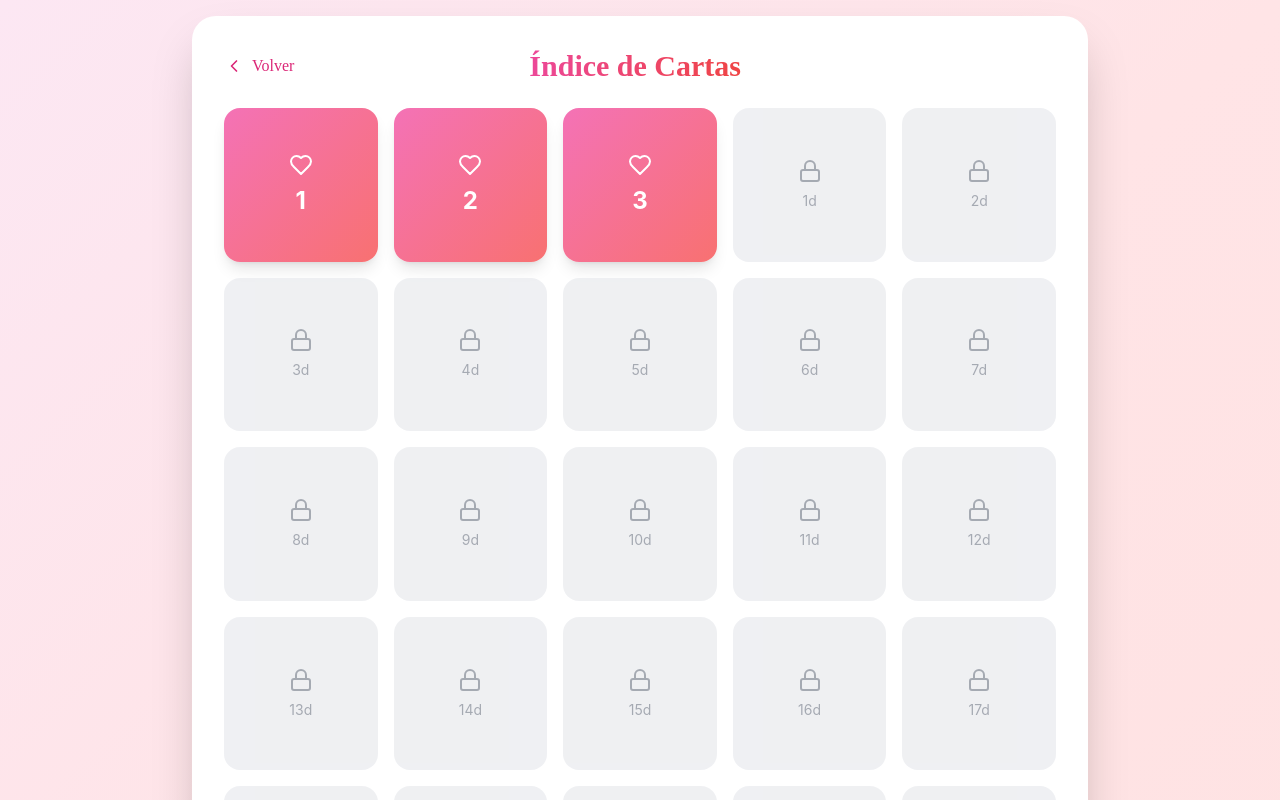
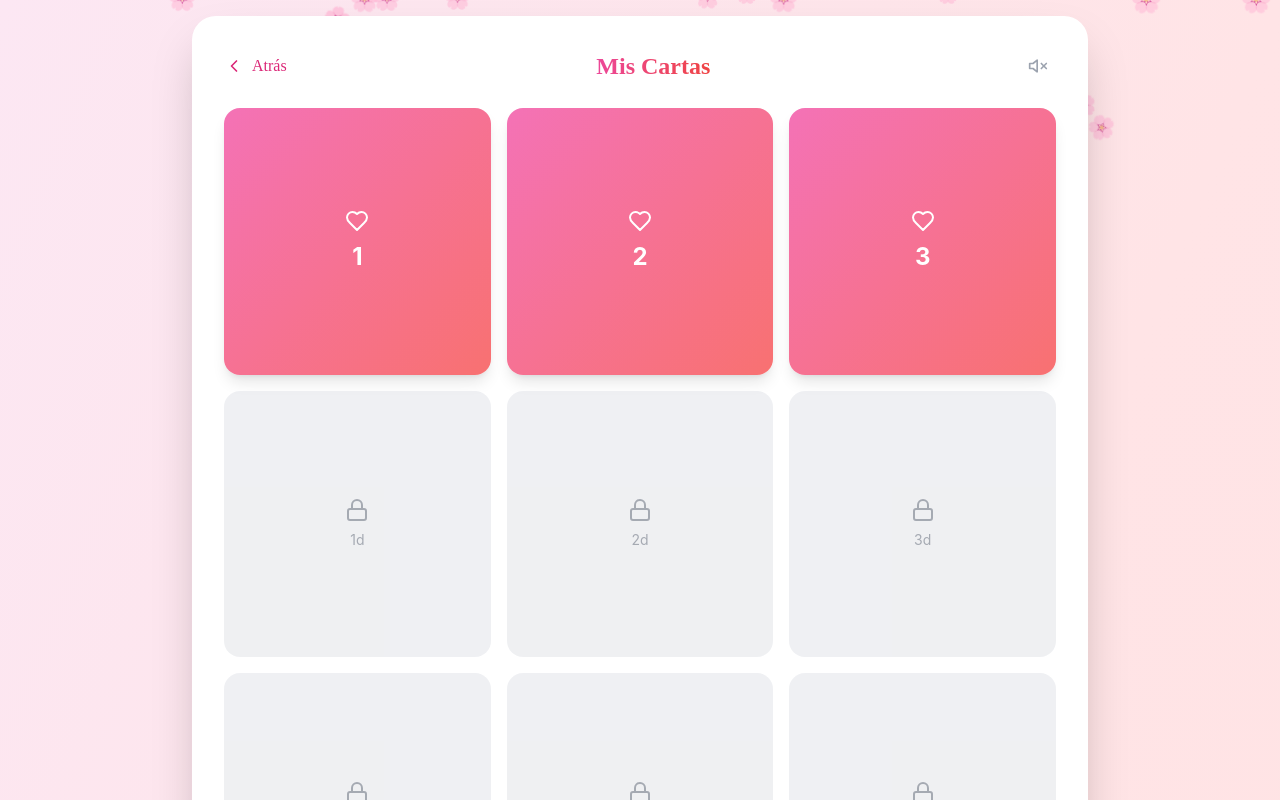
Before and after one commit to ARengifot/cartas, a React (Vite) app in the folder cartas/: page / in a window 1280 px wide. Both pictures are taken after a click on the button "Abrir el Libro". Shown: the top 800 px of the page. Built offline with nearby package versions, Linux system fonts and the light colour scheme.

Commit message:
Add falling petals to all views, integrate background music with toggle buttons

```diff
--- /dev/null
+++ b/cartas/src/components/FallingPetals.tsx
@@ -0,0 +1,39 @@
+import React from 'react';
+
+const FallingPetals: React.FC = () => {
+  return (
+    <>
+      <div className="fixed inset-0 pointer-events-none overflow-hidden z-0">
+        {Array.from({ length: 25 }).map((_, i) => (
+          <div
+            key={i}
+            className="absolute animate-fall text-pink-300 opacity-70"
+            style={{
+              left: `${Math.random() * 100}%`,
+              top: `-20px`,
+              fontSize: `${16 + Math.random() * 12}px`,
+              animation: `fall ${10 + Math.random() * 8}s linear infinite`,
+              animationDelay: `${i * 0.5}s`,
+            }}
+          >
+            🌸
+          </div>
+        ))}
+      </div>
+      <style>{`
+        @keyframes fall {
+          0% {
+            transform: translateY(0px) rotate(0deg);
+            opacity: 0.8;
+          }
+          100% {
+            transform: translateY(100vh) rotate(360deg);
+            opacity: 0;
+          }
+        }
+      `}</style>
+    </>
+  );
+};
+
+export default FallingPetals;
--- /dev/null
+++ b/cartas/src/hooks/useBackgroundMusic.ts
@@ -0,0 +1,54 @@
+import { useEffect, useRef, useState } from 'react';
+
+const useBackgroundMusic = () => {
+  const audioRef = useRef<HTMLAudioElement | null>(null);
+  const [isPlaying, setIsPlaying] = useState(false);
+
+  useEffect(() => {
+    // Crear un elemento audio si no existe
+    if (!audioRef.current) {
+      const audio = new Audio();
+      audio.loop = true;
+      audio.volume = 0.3; // 30% de volumen
+
+      // Usar música ambient de fondo (puedes cambiar esto por tu propia URL)
+      // Esta es una música libre de copyright romantic
+      audio.src = 'https://assets.mixkit.co/active_storage/sfx/2718/2718-preview.mp3';
+
+      audioRef.current = audio;
+    }
+
+    // Intentar reproducir
+    const playAudio = () => {
+      if (audioRef.current && !isPlaying) {
+        audioRef.current.play().then(() => {
+          setIsPlaying(true);
+        }).catch((err) => {
+          console.log('Audio autoplay prevented:', err);
+          // Los navegadores modernos previenen autoplay, necesita interacción del usuario
+        });
+      }
+    };
+
+    // Reproducir con un pequeño delay
+    const timer = setTimeout(playAudio, 500);
+
+    return () => clearTimeout(timer);
+  }, []);
+
+  const toggleMusic = () => {
+    if (audioRef.current) {
+      if (isPlaying) {
+        audioRef.current.pause();
+        setIsPlaying(false);
+      } else {
+        audioRef.current.play();
+        setIsPlaying(true);
+      }
+    }
+  };
+
+  return { isPlaying, toggleMusic, audioRef };
+};
+
+export default useBackgroundMusic;
--- a/cartas/src/romantic-letter-book.tsx
+++ b/cartas/src/romantic-letter-book.tsx
@@ -1,5 +1,45 @@
 import React, { useState, useEffect } from 'react';
-import { Heart, Lock, BookOpen, ChevronLeft, ChevronRight, Sparkles } from 'lucide-react';
+import { Heart, Lock, BookOpen, ChevronLeft, ChevronRight, Sparkles, Volume2, VolumeX } from 'lucide-react';
+
+// Simple music management hook
+const useBackgroundMusic = () => {
+  const [isPlaying, setIsPlaying] = useState(false);
+  const audioRef = React.useRef<HTMLAudioElement | null>(null);
+
+  useEffect(() => {
+    // Create audio element if it doesn't exist
+    if (!audioRef.current) {
+      audioRef.current = new Audio();
+      audioRef.current.loop = true;
+      audioRef.current.volume = 0.3; // 30% volume
+      audioRef.current.src = 'https://assets.mixkit.co/active_storage/sfx/2717/2717-preview.mp3'; // Soft background music
+    }
+
+    return () => {
+      if (audioRef.current) {
+        audioRef.current.pause();
+      }
+    };
+  }, []);
+
+  const toggleMusic = async () => {
+    if (!audioRef.current) return;
+
+    try {
+      if (isPlaying) {
+        audioRef.current.pause();
+        setIsPlaying(false);
+      } else {
+        await audioRef.current.play();
+        setIsPlaying(true);
+      }
+    } catch (error) {
+      console.log('Autoplay blocked by browser. Click again to play.');
+    }
+  };
+
+  return { isPlaying, toggleMusic };
+};
 
 // Componente de Partículas flotantes
 const FloatingPetals = () => {
@@ -91,8 +131,7 @@ const LoveLetterBook = () => {
   const [selectedLetter, setSelectedLetter] = useState(null);
   const [pageTransition, setPageTransition] = useState(false);
   const [showParticles, setShowParticles] = useState(true);
-  const [musicPlaying, setMusicPlaying] = useState(true);
-  const audioRef = React.useRef(null);
+  const { isPlaying, toggleMusic } = useBackgroundMusic();
 
   const startDate = new Date('2025-11-27');
   const today = new Date();
@@ -257,7 +296,19 @@ const LoveLetterBook = () => {
   // Cover View
   if (currentView === 'cover') {
     return (
-      <div className="min-h-screen bg-gradient-to-br from-pink-100 via-rose-100 to-red-100 flex items-center justify-center p-4">
+      <div className="min-h-screen bg-gradient-to-br from-pink-100 via-rose-100 to-red-100 flex items-center justify-center p-4 relative">
+        {/* Music toggle button */}
+        <button
+          onClick={toggleMusic}
+          className="absolute top-6 right-6 p-3 bg-white rounded-full shadow-md hover:shadow-lg transition-all hover:bg-pink-50"
+        >
+          {isPlaying ? (
+            <Volume2 className="w-6 h-6 text-pink-500" />
+          ) : (
+            <VolumeX className="w-6 h-6 text-gray-400" />
+          )}
+        </button>
+
         <div className={`max-w-md w-full bg-white rounded-3xl shadow-2xl p-8 transition-all duration-500 ${pageTransition ? 'opacity-0 scale-95' : 'opacity-100 scale-100'}`}>
           <div className="text-center space-y-6">
             <div className="relative">
@@ -303,8 +354,33 @@ const LoveLetterBook = () => {
   // Index View
   if (currentView === 'index') {
     return (
-      <div className="min-h-screen bg-gradient-to-br from-pink-100 via-rose-100 to-red-100 p-4">
-        <div className={`max-w-4xl mx-auto transition-all duration-500 ${pageTransition ? 'opacity-0 scale-95' : 'opacity-100 scale-100'}`}>
+      <div className="min-h-screen bg-gradient-to-br from-pink-100 via-rose-100 to-red-100 p-4 relative">
+        {/* Falling petals */}
+        <div className="fixed inset-0 pointer-events-none overflow-hidden">
+          {Array.from({ length: 15 }).map((_, i) => (
+            <div
+              key={i}
+              className="absolute text-pink-300 opacity-60"
+              style={{
+                left: `${Math.random() * 100}%`,
+                top: `-20px`,
+                fontSize: `${16 + Math.random() * 12}px`,
+                animation: `fall ${12 + Math.random() * 8}s linear infinite`,
+                animationDelay: `${i * 0.8}s`,
+              }}
+            >
+              🌸
+            </div>
+          ))}
+        </div>
+        <style>{`
+          @keyframes fall {
+            0% { transform: translateY(0px) rotate(0deg); opacity: 0.8; }
+            100% { transform: translateY(100vh) rotate(360deg); opacity: 0; }
+          }
+        `}</style>
+
+        <div className={`max-w-4xl mx-auto transition-all duration-500 relative z-10 ${pageTransition ? 'opacity-0 scale-95' : 'opacity-100 scale-100'}`}>
           <div className="bg-white rounded-3xl shadow-2xl p-6 md:p-8">
             <div className="flex items-center justify-between mb-6">
               <button
@@ -313,15 +389,23 @@ const LoveLetterBook = () => {
                 style={{fontFamily: 'cursive'}}
               >
                 <ChevronLeft className="w-5 h-5" />
-                Volver
+                Atrás
               </button>
-              <h2 className="text-2xl md:text-3xl font-bold text-transparent bg-clip-text bg-gradient-to-r from-pink-500 to-red-500" style={{fontFamily: 'cursive'}}>
-                Índice de Cartas
+              <h2 className="text-2xl font-bold text-transparent bg-clip-text bg-gradient-to-r from-pink-500 to-red-500" style={{fontFamily: 'cursive'}}>
+                Mis Cartas
               </h2>
-              <div className="w-20"></div>
+              <button
+                onClick={toggleMusic}
+                className="p-2 rounded-full hover:bg-pink-50 transition-colors"
+              >
+                {isPlaying ? (
+                  <Volume2 className="w-5 h-5 text-pink-500" />
+                ) : (
+                  <VolumeX className="w-5 h-5 text-gray-400" />
+                )}
+              </button>
             </div>
-
-            <div className="grid grid-cols-2 sm:grid-cols-3 md:grid-cols-4 lg:grid-cols-5 gap-3 md:gap-4">
+            <div className="grid grid-cols-1 md:grid-cols-2 lg:grid-cols-3 gap-4">
               {letters.map((letter) => {
                 const unlocked = isLetterUnlocked(letter.id);
                 const daysUntil = getDaysUntilUnlock(letter.id);
@@ -367,8 +451,33 @@ const LoveLetterBook = () => {
   // Letter View
   if (currentView === 'letter' && selectedLetter) {
     return (
-      <div className="min-h-screen bg-gradient-to-br from-pink-100 via-rose-100 to-red-100 p-4">
-        <div className={`max-w-2xl mx-auto transition-all duration-500 ${pageTransition ? 'opacity-0 scale-95' : 'opacity-100 scale-100'}`}>
+      <div className="min-h-screen bg-gradient-to-br from-pink-100 via-rose-100 to-red-100 p-4 relative">
+        {/* Falling petals */}
+        <div className="fixed inset-0 pointer-events-none overflow-hidden">
+          {Array.from({ length: 15 }).map((_, i) => (
+            <div
+              key={i}
+              className="absolute text-pink-300 opacity-60"
+              style={{
+                left: `${Math.random() * 100}%`,
+                top: `-20px`,
+                fontSize: `${16 + Math.random() * 12}px`,
+                animation: `fall ${12 + Math.random() * 8}s linear infinite`,
+                animationDelay: `${i * 0.8}s`,
+              }}
+            >
+              🌸
+            </div>
+          ))}
+        </div>
+        <style>{`
+          @keyframes fall {
+            0% { transform: translateY(0px) rotate(0deg); opacity: 0.8; }
+            100% { transform: translateY(100vh) rotate(360deg); opacity: 0; }
+          }
+        `}</style>
+
+        <div className={`max-w-2xl mx-auto transition-all duration-500 relative z-10 ${pageTransition ? 'opacity-0 scale-95' : 'opacity-100 scale-100'}`}>
           <div className="bg-white rounded-3xl shadow-2xl p-8 md:p-12 relative overflow-hidden">
             {/* Decorative elements */}
             <div className="absolute top-0 right-0 w-32 h-32 bg-gradient-to-br from-pink-200 to-red-200 rounded-full blur-3xl opacity-50"></div>
@@ -389,7 +498,16 @@ const LoveLetterBook = () => {
                   <Heart className="w-5 h-5 fill-current" />
                   <span className="font-bold">Carta {selectedLetter.id}</span>
                 </div>
-                <div className="w-20"></div>
+                <button
+                  onClick={toggleMusic}
+                  className="p-2 rounded-full hover:bg-pink-50 transition-colors"
+                >
+                  {isPlaying ? (
+                    <Volume2 className="w-5 h-5 text-pink-500" />
+                  ) : (
+                    <VolumeX className="w-5 h-5 text-gray-400" />
+                  )}
+                </button>
               </div>
 
               {/* Title */}
```
